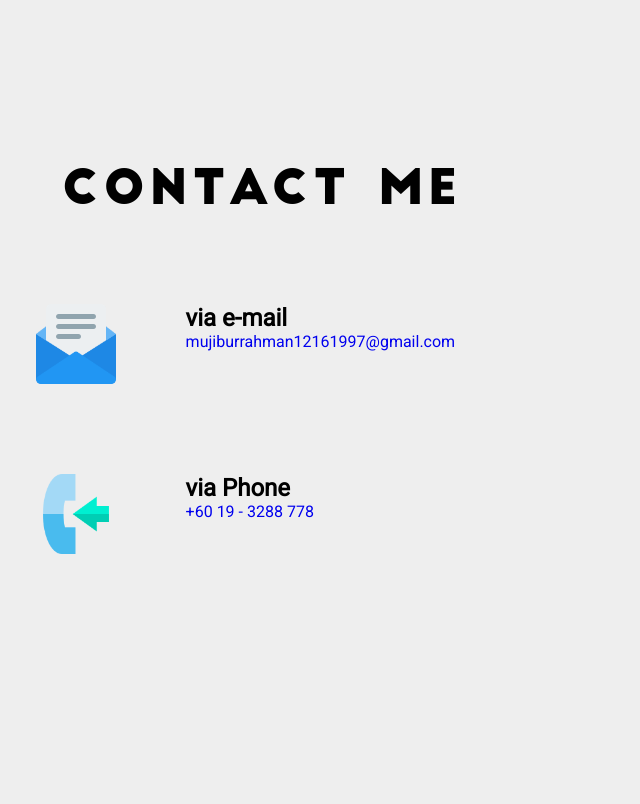
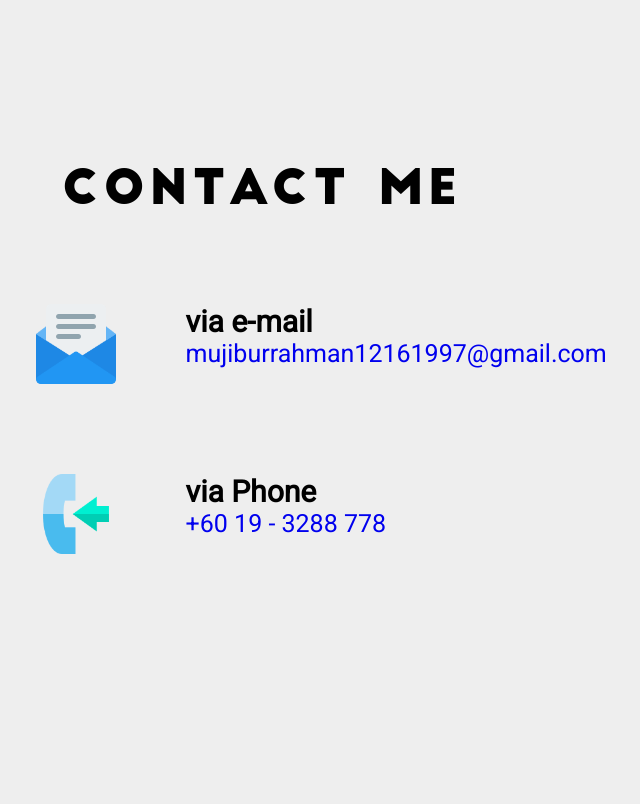
Before and after one commit to mjbxnzr/My-Website, a Django app: page /Home/ in a window 1280 px wide. Shown: the part 3195-3999 px from the top of the page, without its empty margins (378-1018 px from the left). Run offline with Django 3.2, Linux system fonts and the light colour scheme.

Commit message:
update contact.css

```diff
--- a/static/css/contact.css
+++ b/static/css/contact.css
@@ -28,7 +28,9 @@
 
 .container-2 h2{
     font-family: 'Roboto', sans-serif;
+    font-size: 30px;
 }
 .box2 a{
     font-family: 'Roboto';
+    font-size: 25px;
 }
```
